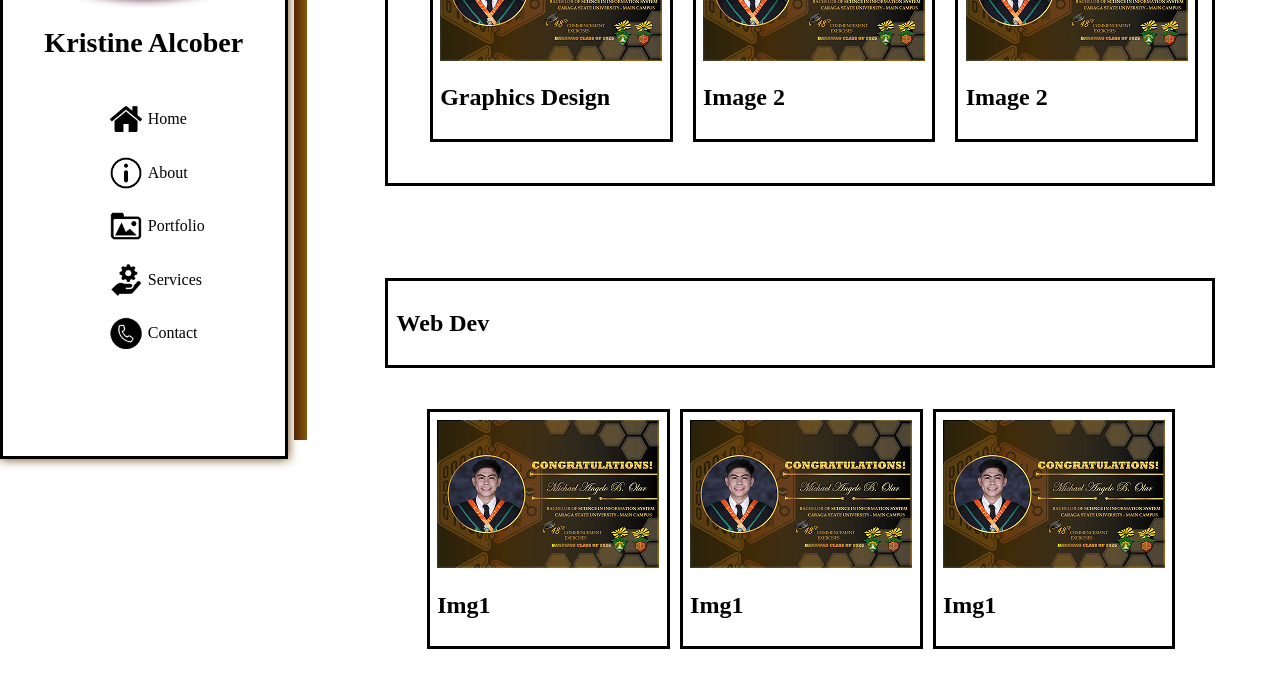
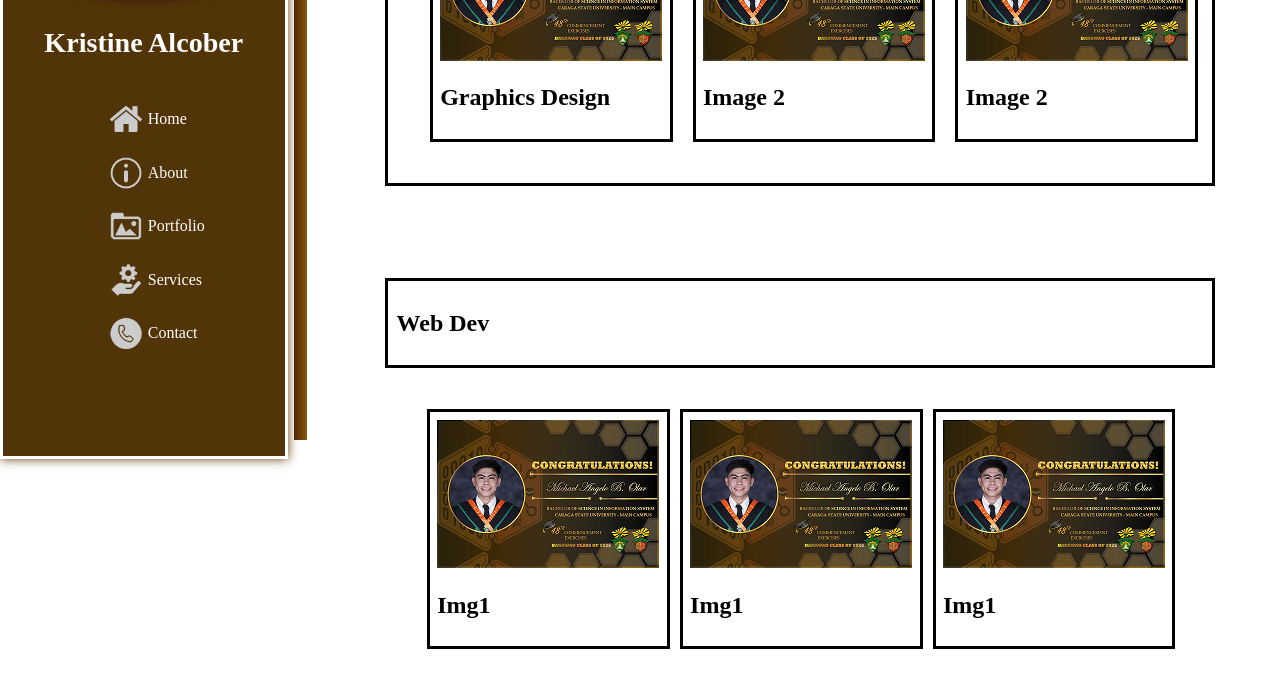
Before and after one commit to kristinang12/kristinealcober, a PHP site: page /portfolio.html in a window 1280 px wide. Shown: the part 373-1072 px from the top of the page. Run offline with PHP 8.4, Linux system fonts and the light colour scheme.

Commit message:
edit colors

```diff
--- a/style.css
+++ b/style.css
@@ -111,6 +111,7 @@ body{
 }
 
 .landing-page{
+    background: rgb(81, 52, 7);;
     width: 20%;
     height: 100vh;
     padding: 1%;
@@ -118,7 +119,7 @@ body{
     position: fixed;
     align-items: center;
     justify-content: center;
-    color: #000000;
+    color: rgb(255, 255, 255);
     border: solid;
     box-shadow: 0 0 10px rgb(97, 62, 6);
 }
@@ -160,7 +161,7 @@ body{
     gap: 5%;
     margin-bottom: 20%;
     text-decoration:  none;
-    color: #000000;
+    color: #ffffff;
 
 }
 
```
Also changed, not shown: img/navbar-menu/about-icon.png, img/navbar-menu/contact-icon.png, img/navbar-menu/home-icon.png, img/navbar-menu/portfolio-icon.png, img/navbar-menu/services-icon.png, 5 other files.
